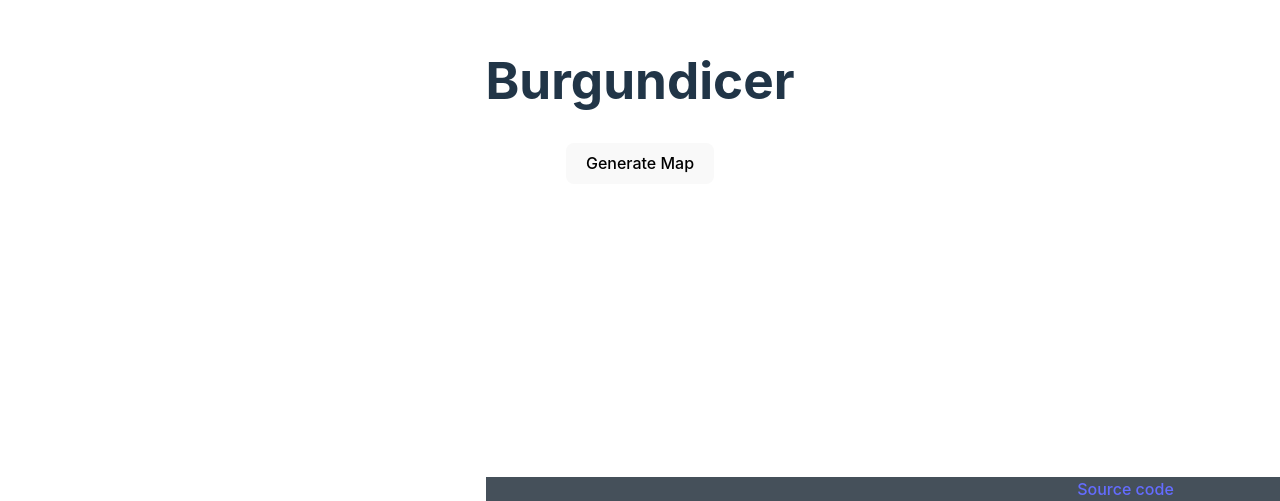
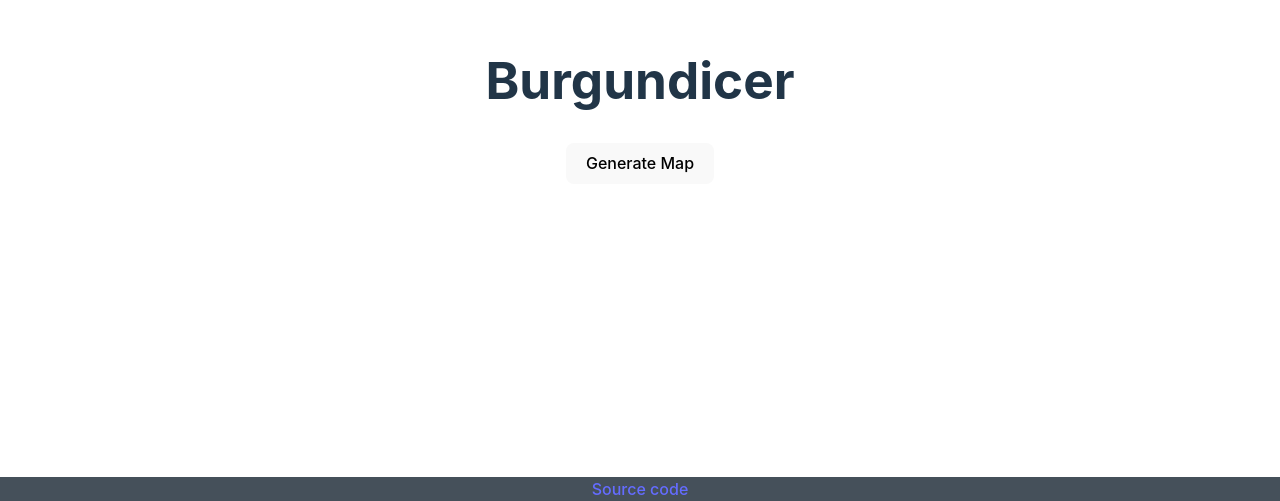
Before and after one commit to emrergin/burgundicer, a React (Vite) app: page / in a window 1280 px wide. Shown: the part 299-800 px from the top of the page. Built offline with nearby package versions, Linux system fonts and the light colour scheme.

Commit message:
placement of footer

```diff
--- a/src/App.css
+++ b/src/App.css
@@ -9,6 +9,7 @@
   position: fixed;
   bottom: 0;
   margin-top: 30px;
+  left: 0px;
   background-color: rgb(69, 80, 90);
   width: 100vw;
 }
```
